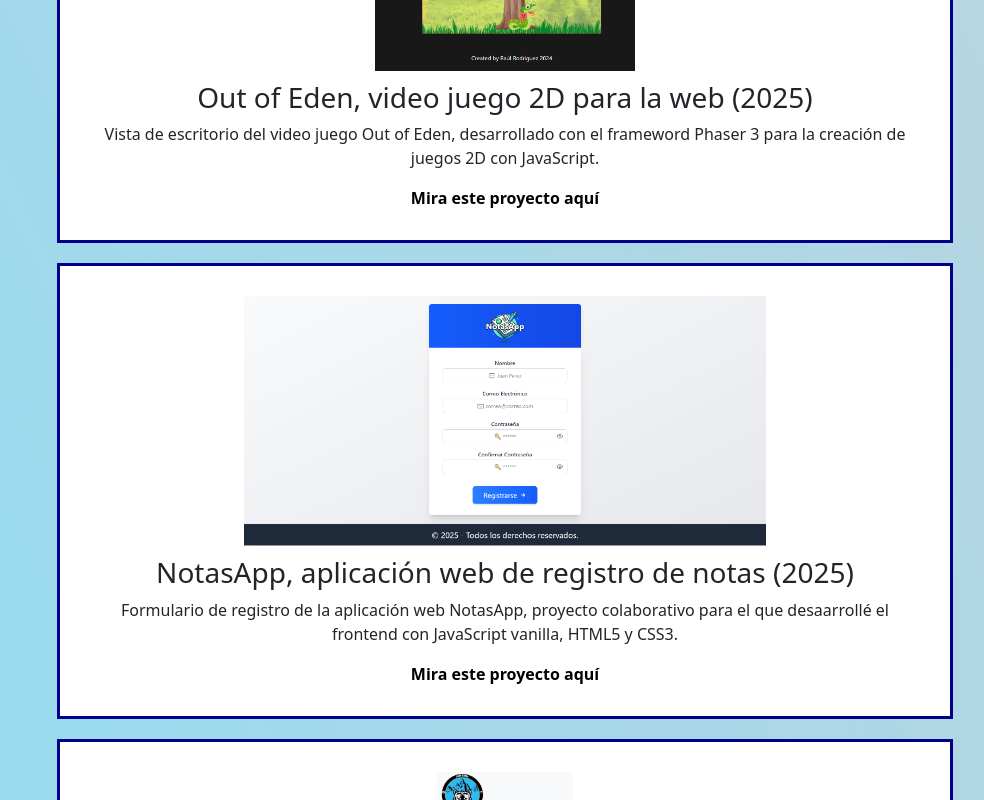
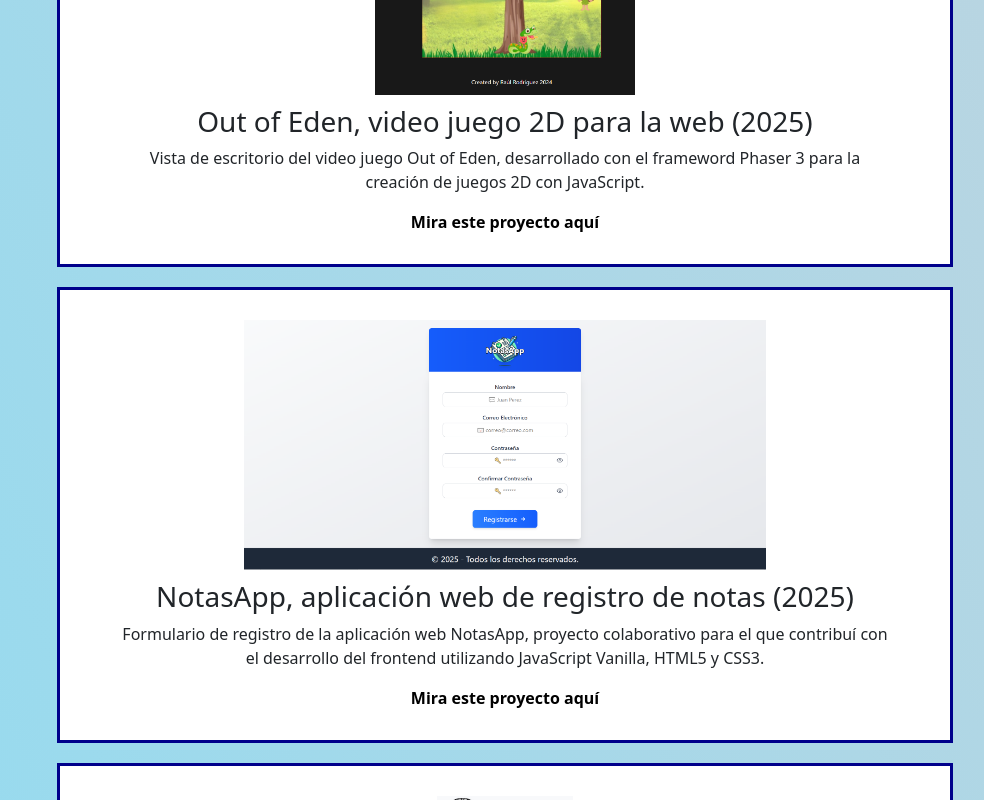
Before and after one commit to RaulWeirdStackDev/CVRaulReact, a React (Vite) app: page /portafolio in a window 1280 px wide. Shown: the part 880-1680 px from the top of the page, without its empty margins (151-1135 px from the left). Built offline with nearby package versions, Linux system fonts and the light colour scheme.

Commit message:
orden de textos en portafolio

```diff
--- a/src/data/portafolio.json
+++ b/src/data/portafolio.json
@@ -20,7 +20,7 @@
     "id": "po3",
     "img": "/NotasApp.png",
     "title": "NotasApp, aplicación web de registro de notas (2025)",
-    "desc": "Formulario de registro de la aplicación web NotasApp, proyecto colaborativo para el que desaarrollé el frontend con JavaScript vanilla, HTML5 y CSS3.",
+    "desc": "Formulario de registro de la aplicación web NotasApp, proyecto colaborativo para el que contribuí con el desarrollo del frontend utilizando JavaScript Vanilla, HTML5 y CSS3.",
     "link": "https://github.com/JerlibGnzlz/registro-de-notas"
   },
 
--- a/src/views/Portafolio/portafolio.css
+++ b/src/views/Portafolio/portafolio.css
@@ -35,6 +35,10 @@ body {
   text-decoration: underline blue;
 }
 
+.portEle p{
+  margin-inline: 30px;
+}
+
 .portTitle {
 
     margin-top: 10px;
```
